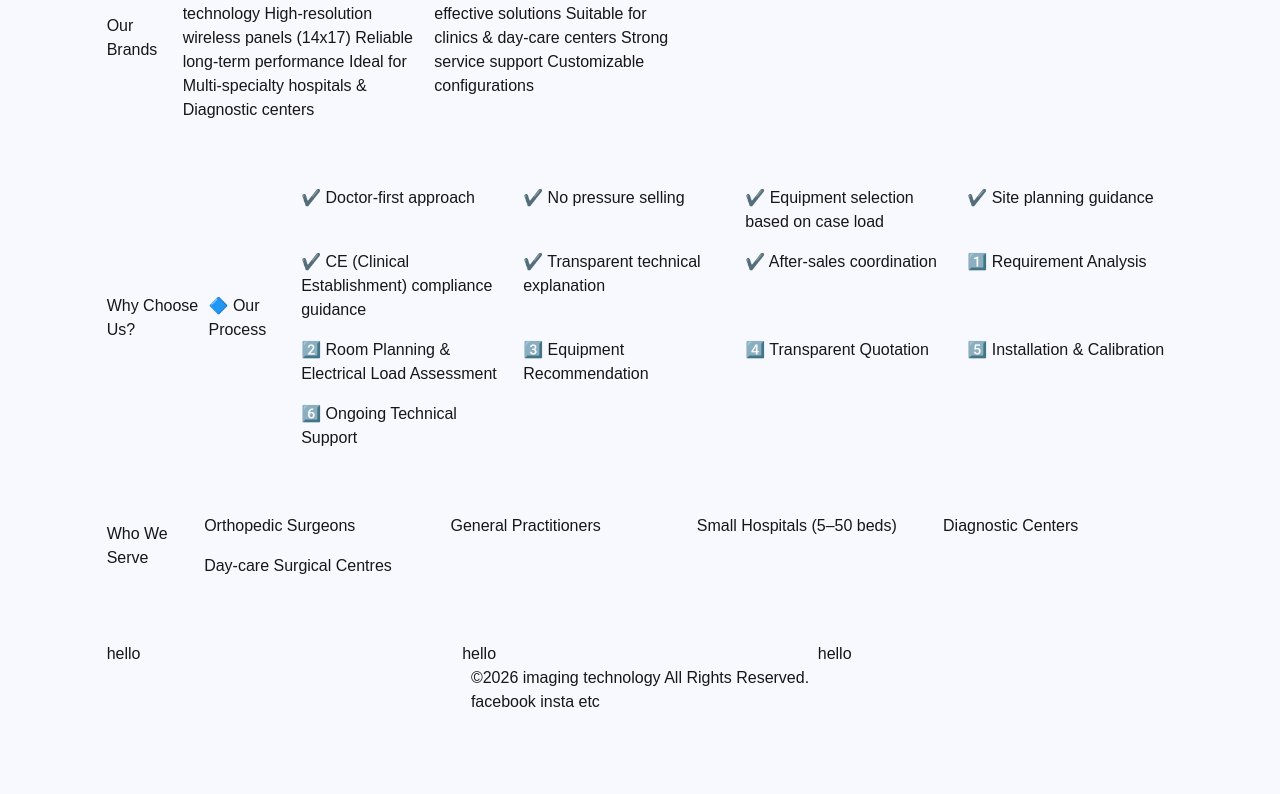
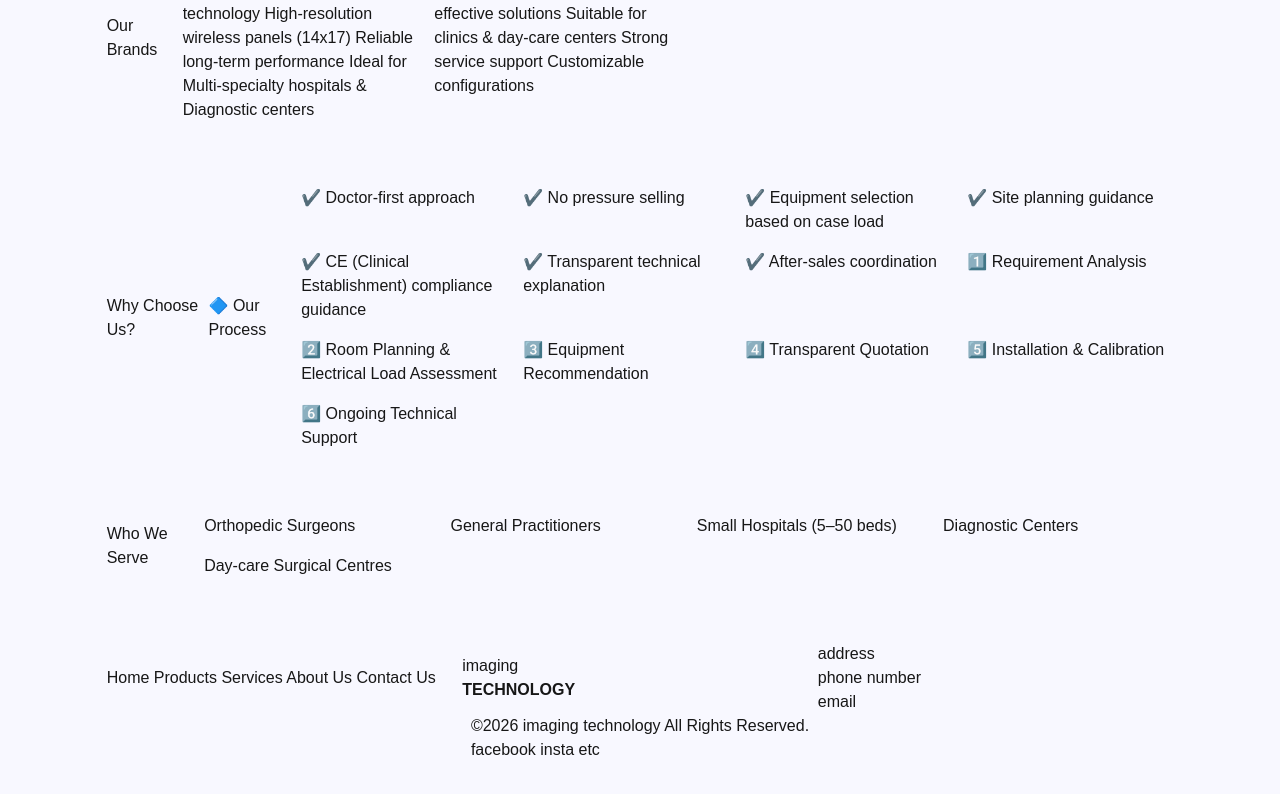
Before and after one commit to rincemathew/Imaging-Technologies, a Next.js app: page / in a window 1280 px wide. Shown: the part 1099-1893 px from the top of the page. Before the commit the page ends 1845 px from the top, so only its background shows below. Built offline with nearby package versions, Linux system fonts and the light colour scheme.

Commit message:
footer edited

```diff
--- a/src/components/footer.tsx
+++ b/src/components/footer.tsx
@@ -8,13 +8,20 @@ export default function Footer() {
 
           <div className='flex items-center w-full'>
             <div className='w-1/3'>
-            hello
+              Home
+              Products
+              Services
+              About Us
+              Contact Us
             </div>
             <div className='w-1/3'>
-            hello
+              <div>imaging</div>
+              <div className='font-bold'>TECHNOLOGY</div>
             </div>
             <div className='w-1/3'>
-            hello
+              address<br />
+              phone number<br />
+              email
             </div>
           </div>
           <div>
```
Lines whose indentation alone changed are shown as unchanged.
